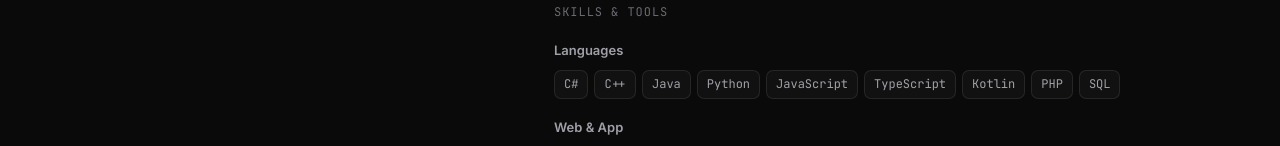
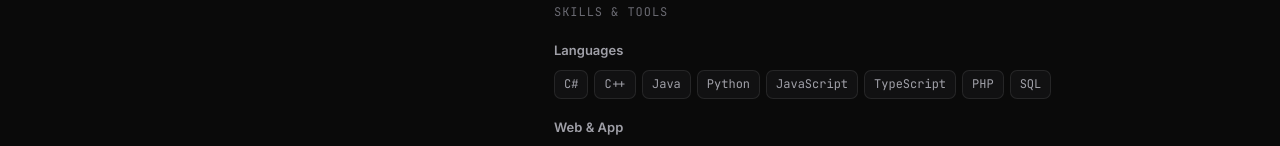
Before and after one commit to HasanBasriEngin/HasanBasriEngin.github.io, a React (Vite) app: page / in a window 1280 px wide. Shown: the part 885-1031 px from the top of the page. Built offline with nearby package versions, Linux system fonts and the light colour scheme.

Commit message:
Drop Kotlin from the languages list

```diff
--- a/src/data.ts
+++ b/src/data.ts
@@ -99,7 +99,7 @@ export const projects: Project[] = [
 export const skillGroups: { title: Bilingual; items: string[] }[] = [
   {
     title: { en: "Languages", tr: "Diller" },
-    items: ["C#", "C++", "Java", "Python", "JavaScript", "TypeScript", "Kotlin", "PHP", "SQL"],
+    items: ["C#", "C++", "Java", "Python", "JavaScript", "TypeScript", "PHP", "SQL"],
   },
   {
     title: { en: "Web & App", tr: "Web & Uygulama" },
```
